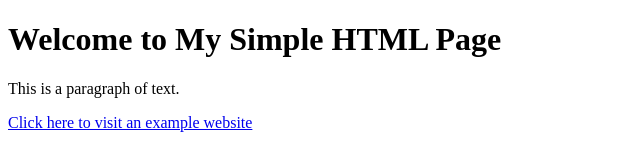
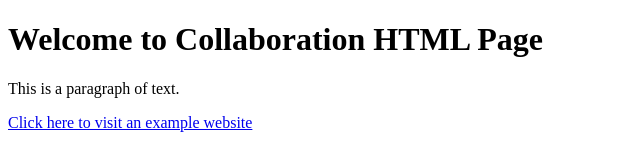
Before and after one commit to NUCOT-EDUTECH/my-project, a plain HTML site: page index.html in a window 1280 px wide. Shown: the whole page, without its empty margins (0-640 px from the left). Drawn offline with Linux system fonts and the light colour scheme.

Commit message:
First Commit by Mani

```diff
--- a/index.html
+++ b/index.html
@@ -6,7 +6,7 @@
     <title>Simple HTML Page</title>
 </head>
 <body>
-    <h1>Welcome to My Simple HTML Page</h1>
+    <h1>Welcome to Collaboration  HTML Page</h1>
     <p>This is a paragraph of text.</p>
     <a href="https://www.example.com" target="_blank">Click here to visit an example website</a>
 </body>
```
